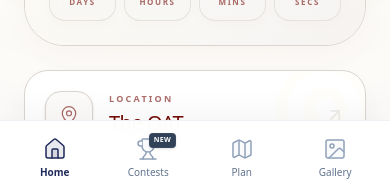
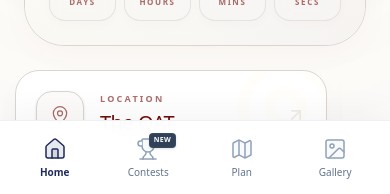
Before and after one commit to mace-2016/alumnimeet, a Next.js app: page / in a window 390 px wide. Shown: the part 648-842 px from the top of the page. Built offline with nearby package versions, Linux system fonts and the light colour scheme; a web font is replaced by a local one.

Commit message:
Update page.tsx

```diff
--- a/app/page.tsx
+++ b/app/page.tsx
@@ -143,14 +143,13 @@ export default function HomePage() {
         </div>
         {/* ========================================= */}
 
-
         {/* ========================================= */}
-        {/* MOBILE STACKED CARDS / DESKTOP GRID CONNECTOR */}
+        {/* MOBILE HORIZONTAL SCROLL / DESKTOP GRID CONNECTOR */}
         {/* ========================================= */}
-        <div className="flex flex-col md:contents gap-4 w-full">
+        <div className="flex max-md:overflow-x-auto max-md:snap-x max-md:snap-mandatory gap-4 w-full max-md:pb-4 max-md:-mx-6 max-md:px-6 [&::-webkit-scrollbar]:hidden [-ms-overflow-style:none] [scrollbar-width:none] md:contents">
 
           {/* LOCATION BLOCK */}
-          <a href="#map" className="group relative bg-white rounded-[1.5rem] md:rounded-[2.5rem] border border-[var(--border)] p-5 md:p-8 lg:p-10 flex max-md:flex-row max-md:items-center md:flex-col md:justify-between overflow-hidden shadow-[0_8px_30px_rgba(116,12,8,0.02)] hover:shadow-[0_20px_40px_rgba(116,12,8,0.06)] hover:-translate-y-1 active:scale-[0.98] transition-all duration-500 w-full md:w-auto md:min-h-[220px] gap-4 md:gap-0">
+          <a href="#map" className="group relative bg-white rounded-[1.5rem] md:rounded-[2.5rem] border border-[var(--border)] p-5 md:p-8 lg:p-10 flex max-md:flex-row max-md:items-center md:flex-col md:justify-between overflow-hidden shadow-[0_8px_30px_rgba(116,12,8,0.02)] hover:shadow-[0_20px_40px_rgba(116,12,8,0.06)] hover:-translate-y-1 active:scale-[0.98] transition-all duration-500 max-md:w-[80vw] max-md:shrink-0 max-md:snap-center md:w-auto md:min-h-[220px] gap-4 md:gap-0">
             <MapPin className="absolute -right-6 -bottom-6 md:-right-8 md:-bottom-8 w-32 h-32 md:w-40 md:h-40 text-[var(--color-mace-gold)] opacity-[0.02] md:opacity-0 md:group-hover:opacity-[0.02] transition-all duration-1000 ease-out pointer-events-none" />
 
             <div className="w-12 h-12 md:w-14 md:h-14 rounded-2xl bg-[var(--background)] border border-[var(--border)] flex items-center justify-center group-hover:border-[var(--color-mace-gold)]/30 group-hover:bg-[var(--color-mace-gold)]/10 transition-all duration-500 shadow-sm shrink-0">
@@ -168,7 +167,7 @@ export default function HomePage() {
           </a>
 
           {/* DATE BLOCK */}
-          <a href="#calendar" className="group relative bg-white rounded-[1.5rem] md:rounded-[2.5rem] border border-[var(--border)] p-5 md:p-8 lg:p-10 flex max-md:flex-row max-md:items-center md:flex-col md:justify-between overflow-hidden shadow-[0_8px_30px_rgba(116,12,8,0.02)] hover:shadow-[0_20px_40px_rgba(116,12,8,0.06)] hover:-translate-y-1 active:scale-[0.98] transition-all duration-500 w-full md:w-auto md:min-h-[220px] gap-4 md:gap-0">
+          <a href="#calendar" className="group relative bg-white rounded-[1.5rem] md:rounded-[2.5rem] border border-[var(--border)] p-5 md:p-8 lg:p-10 flex max-md:flex-row max-md:items-center md:flex-col md:justify-between overflow-hidden shadow-[0_8px_30px_rgba(116,12,8,0.02)] hover:shadow-[0_20px_40px_rgba(116,12,8,0.06)] hover:-translate-y-1 active:scale-[0.98] transition-all duration-500 max-md:w-[80vw] max-md:shrink-0 max-md:snap-center md:w-auto md:min-h-[220px] gap-4 md:gap-0">
             <Calendar className="absolute -right-6 -bottom-6 md:-right-8 md:-bottom-8 w-32 h-32 md:w-40 md:h-40 text-[var(--color-mace-rust)] opacity-[0.02] md:opacity-0 md:group-hover:opacity-[0.02] transition-all duration-1000 ease-out pointer-events-none" />
 
             <div className="w-12 h-12 md:w-14 md:h-14 rounded-2xl bg-[var(--background)] border border-[var(--border)] flex items-center justify-center group-hover:border-[var(--color-mace-rust)]/30 group-hover:bg-[var(--color-mace-rust)]/10 transition-all duration-500 shadow-sm shrink-0">
@@ -190,7 +189,7 @@ export default function HomePage() {
             href="https://chat.whatsapp.com/LCGlyEIPzLMCTfBe2zosaE?mode=gi_t"
             target="_blank"
             rel="noopener noreferrer"
-            className="group relative bg-white rounded-[1.5rem] md:rounded-[2.5rem] border border-[var(--border)] p-5 md:p-8 lg:p-10 flex max-md:flex-row max-md:items-center md:flex-col md:justify-between overflow-hidden shadow-[0_8px_30px_rgba(116,12,8,0.02)] hover:shadow-[0_20px_40px_rgba(116,12,8,0.06)] hover:-translate-y-1 active:scale-[0.98] transition-all duration-500 w-full md:w-auto md:min-h-[220px] gap-4 md:gap-0"
+            className="group relative bg-white rounded-[1.5rem] md:rounded-[2.5rem] border border-[var(--border)] p-5 md:p-8 lg:p-10 flex max-md:flex-row max-md:items-center md:flex-col md:justify-between overflow-hidden shadow-[0_8px_30px_rgba(116,12,8,0.02)] hover:shadow-[0_20px_40px_rgba(116,12,8,0.06)] hover:-translate-y-1 active:scale-[0.98] transition-all duration-500 max-md:w-[80vw] max-md:shrink-0 max-md:snap-center md:w-auto md:min-h-[220px] gap-4 md:gap-0"
           >
             <MessageCircle className="absolute -right-6 -bottom-6 md:-right-8 md:-bottom-8 w-32 h-32 md:w-40 md:h-40 text-[var(--color-mace-crimson)] opacity-[0.02] md:opacity-0 md:group-hover:opacity-[0.02] transition-all duration-1000 ease-out pointer-events-none" />
 
@@ -213,6 +212,8 @@ export default function HomePage() {
 
         </div>
         {/* ========================================= */}
+
+
 
         {/* CONTESTS BLOCK */}
         <Link
```
